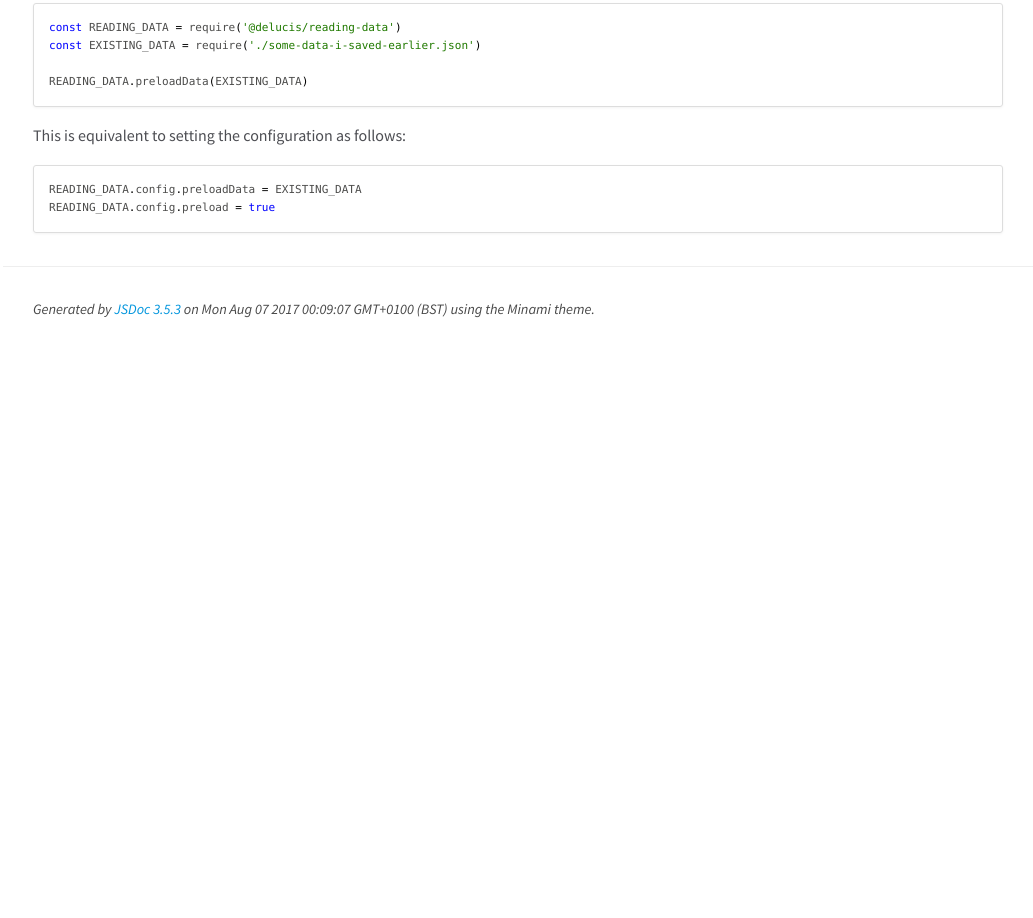
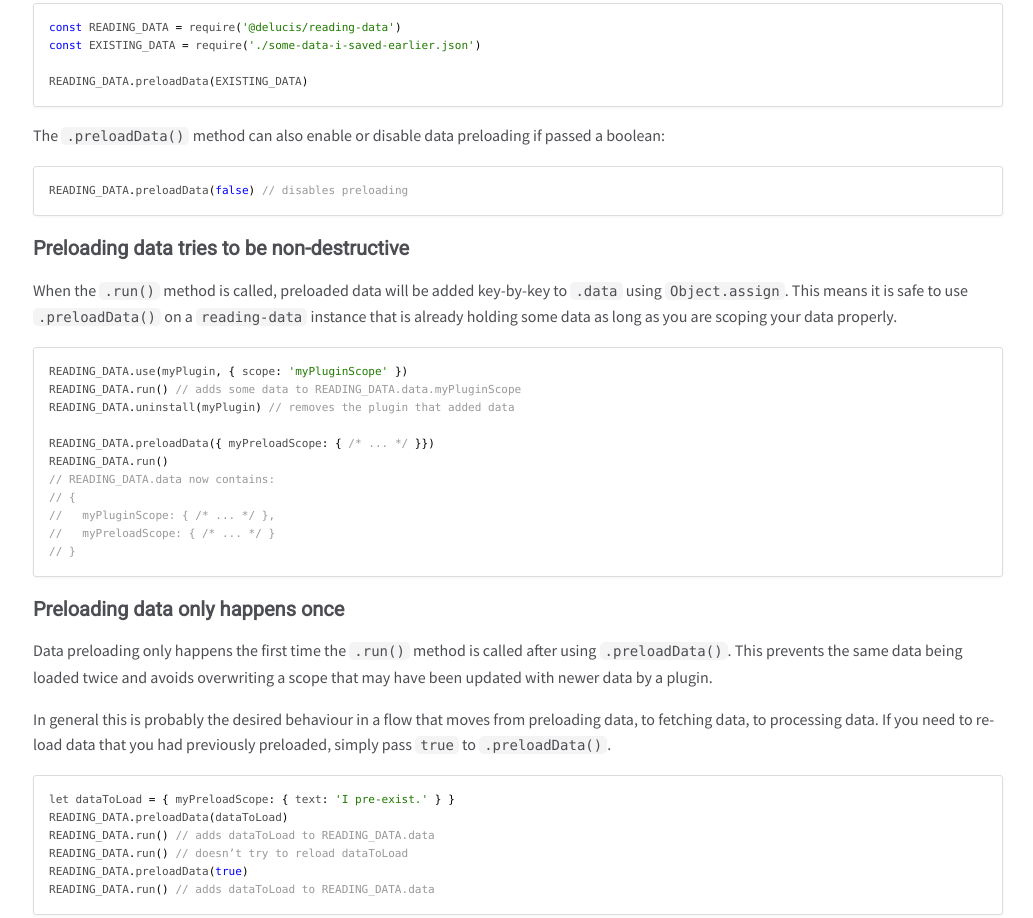
Before and after one commit to delucis/reading-data, a website: page docs/index.html in a window 1280 px wide. Shown: the part 1583-2501 px from the top of the page, without its empty margins (247-1280 px from the left). Before the commit the page ends 1936 px from the top, so only its background shows below. Drawn offline with nearby package versions, Linux system fonts and the light colour scheme.

Commit message:
0.1.0 - More sensible data preloading.

```diff
--- a/docs/index.html
+++ b/docs/index.html
@@ -82,9 +82,35 @@ myAsyncDataLogger()  // prints the gathered data to the console</code></pre><h3>
 <pre class="prettyprint source lang-js"><code>const READING_DATA = require('@delucis/reading-data')
 const EXISTING_DATA = require('./some-data-i-saved-earlier.json')
 
-READING_DATA.preloadData(EXISTING_DATA)</code></pre><p>This is equivalent to setting the configuration as follows:</p>
-<pre class="prettyprint source lang-js"><code>READING_DATA.config.preloadData = EXISTING_DATA
-READING_DATA.config.preload = true</code></pre></article>
+READING_DATA.preloadData(EXISTING_DATA)</code></pre><p>The <code>.preloadData()</code> method can also enable or disable data preloading if passed
+a boolean:</p>
+<pre class="prettyprint source lang-js"><code>READING_DATA.preloadData(false) // disables preloading</code></pre><h4>Preloading data tries to be non-destructive</h4><p>When the <code>.run()</code> method is called, preloaded data will be added
+key-by-key to <code>.data</code> using <code>Object.assign</code>. This means it is safe to use
+<code>.preloadData()</code> on a <code>reading-data</code> instance that is already holding some data
+as long as you are scoping your data properly.</p>
+<pre class="prettyprint source lang-js"><code>READING_DATA.use(myPlugin, { scope: 'myPluginScope' })
+READING_DATA.run() // adds some data to READING_DATA.data.myPluginScope
+READING_DATA.uninstall(myPlugin) // removes the plugin that added data
+
+READING_DATA.preloadData({ myPreloadScope: { /* ... */ }})
+READING_DATA.run()
+// READING_DATA.data now contains:
+// {
+//   myPluginScope: { /* ... */ },
+//   myPreloadScope: { /* ... */ }
+// }</code></pre><h4>Preloading data only happens once</h4><p>Data preloading only happens the first time the <code>.run()</code> method is called after
+using <code>.preloadData()</code>. This prevents the same data being loaded twice and
+avoids overwriting a scope that may have been updated with newer data by a
+plugin.</p>
+<p>In general this is probably the desired behaviour in a flow that moves from
+preloading data, to fetching data, to processing data. If you need to re-load
+data that you had previously preloaded, simply pass <code>true</code> to <code>.preloadData()</code>.</p>
+<pre class="prettyprint source lang-js"><code>let dataToLoad = { myPreloadScope: { text: 'I pre-exist.' } }
+READING_DATA.preloadData(dataToLoad)
+READING_DATA.run() // adds dataToLoad to READING_DATA.data
+READING_DATA.run() // doesn’t try to reload dataToLoad
+READING_DATA.preloadData(true)
+READING_DATA.run() // adds dataToLoad to READING_DATA.data</code></pre></article>
     </section>
 
 
@@ -97,7 +123,7 @@ READING_DATA.config.preload = true</code></pre></article>
 <br class="clear">
 
 <footer>
-    Generated by <a href="https://github.com/jsdoc3/jsdoc">JSDoc 3.5.3</a> on Mon Aug 07 2017 00:09:07 GMT+0100 (BST) using the Minami theme.
+    Generated by <a href="https://github.com/jsdoc3/jsdoc">JSDoc 3.5.3</a> on Mon Aug 07 2017 14:09:49 GMT+0100 (BST) using the Minami theme.
 </footer>
 
 <script>prettyPrint();</script>
--- a/package.json
+++ b/package.json
@@ -1,6 +1,6 @@
 {
   "name": "@delucis/reading-data",
-  "version": "0.0.3",
+  "version": "0.1.0",
   "description": "Aggregate a user’s reading data from different sources.",
   "main": "index.js",
   "scripts": {
```
Also changed, not shown: docs/index.js.html (+6 -4 lines), docs/module-reading-data.html (+9 -9 lines), 1 other file.
